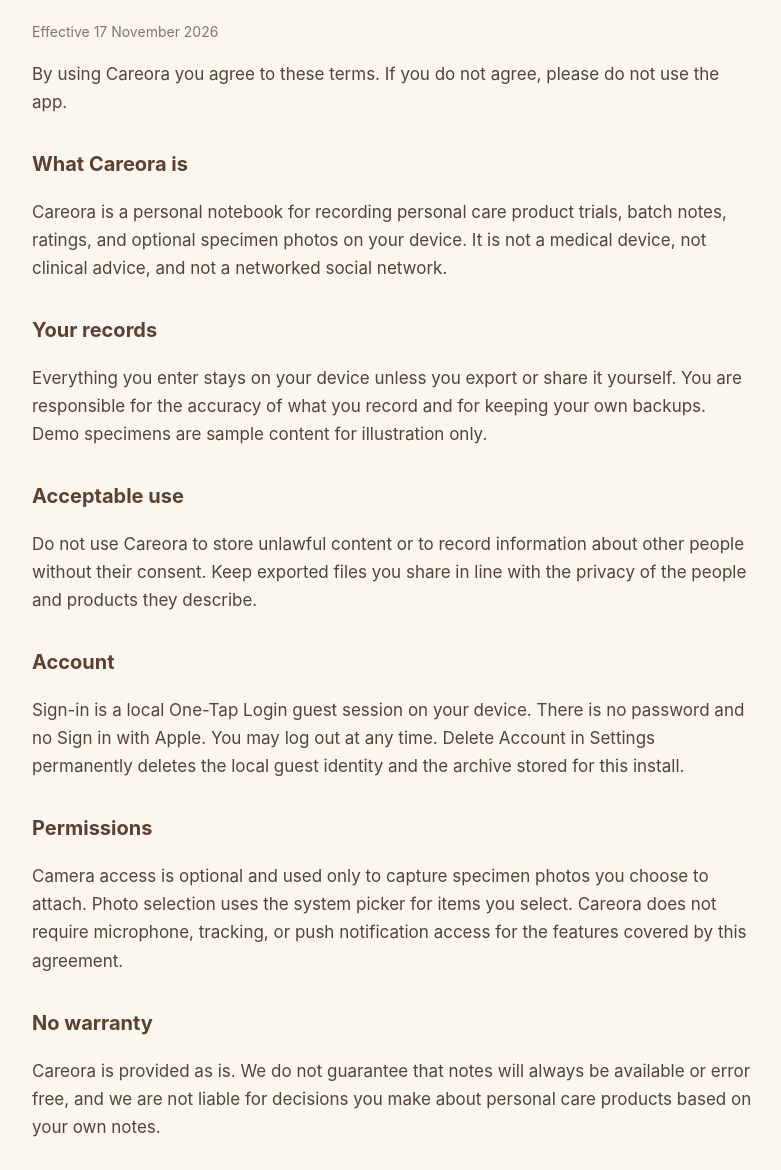
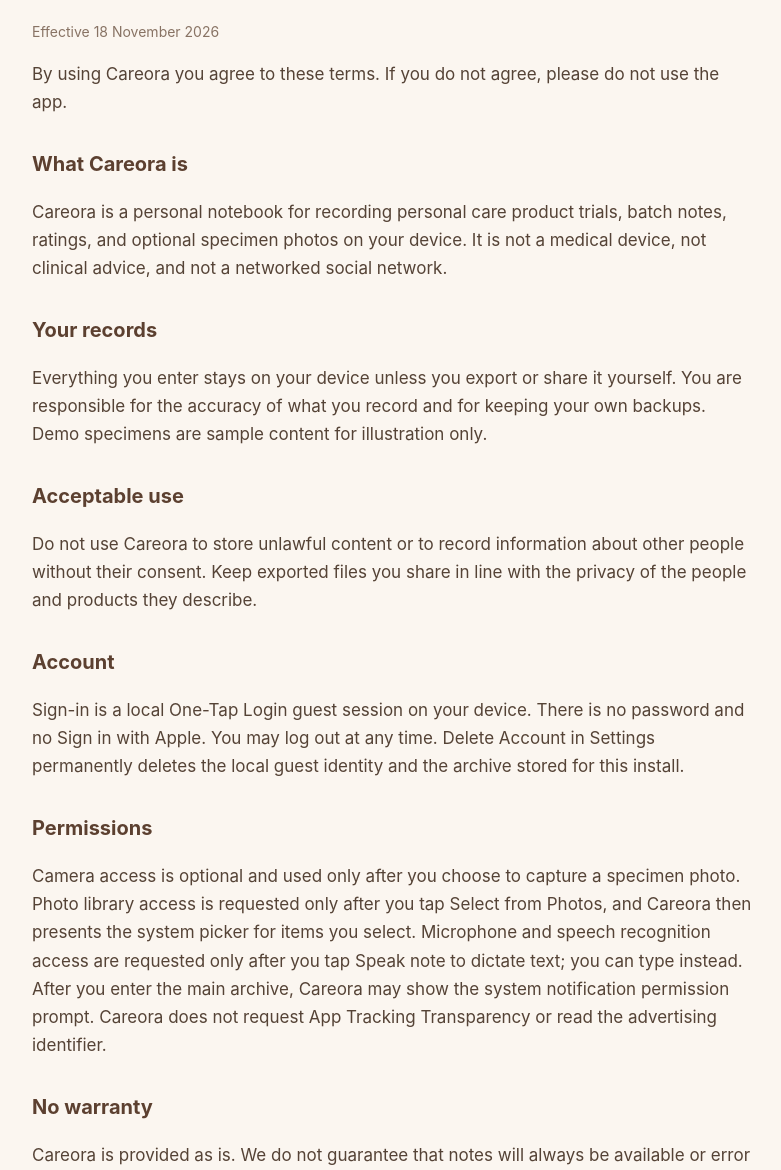
Before and after one commit to careora-app/careora-legal, a plain HTML site: page user-agreement.html in a window 1280 px wide. Shown: the part 114-1284 px from the top of the page, without its empty margins (248-1029 px from the left). Drawn offline with Linux system fonts and the light colour scheme.

Commit message:
Align User Agreement permissions with Speak note, photos, and notifications.

```diff
--- a/user-agreement.html
+++ b/user-agreement.html
@@ -9,7 +9,7 @@
 <body>
   <main>
     <h1>User Agreement</h1>
-    <p class="meta">Effective 17 November 2026</p>
+    <p class="meta">Effective 18 November 2026</p>
     <p>By using Careora you agree to these terms. If you do not agree, please do not use the app.</p>
 
     <h2>What Careora is</h2>
@@ -25,7 +25,7 @@
     <p>Sign-in is a local One-Tap Login guest session on your device. There is no password and no Sign in with Apple. You may log out at any time. Delete Account in Settings permanently deletes the local guest identity and the archive stored for this install.</p>
 
     <h2>Permissions</h2>
-    <p>Camera access is optional and used only to capture specimen photos you choose to attach. Photo selection uses the system picker for items you select. Careora does not require microphone, tracking, or push notification access for the features covered by this agreement.</p>
+    <p>Camera access is optional and used only after you choose to capture a specimen photo. Photo library access is requested only after you tap Select from Photos, and Careora then presents the system picker for items you select. Microphone and speech recognition access are requested only after you tap Speak note to dictate text; you can type instead. After you enter the main archive, Careora may show the system notification permission prompt. Careora does not request App Tracking Transparency or read the advertising identifier.</p>
 
     <h2>No warranty</h2>
     <p>Careora is provided as is. We do not guarantee that notes will always be available or error free, and we are not liable for decisions you make about personal care products based on your own notes.</p>
```
Also changed, not shown: privacy-policy.html (+1 -1 lines).
